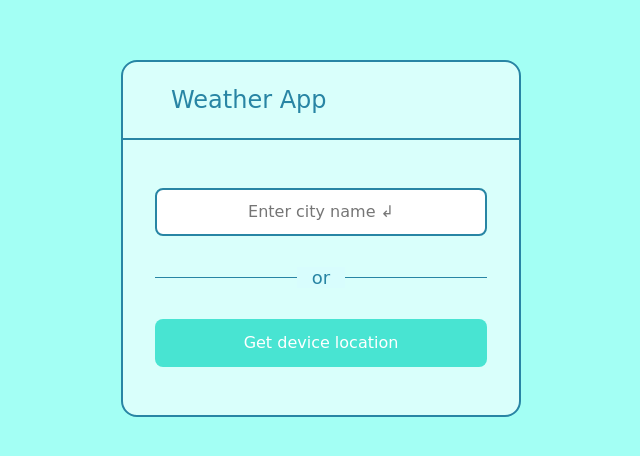
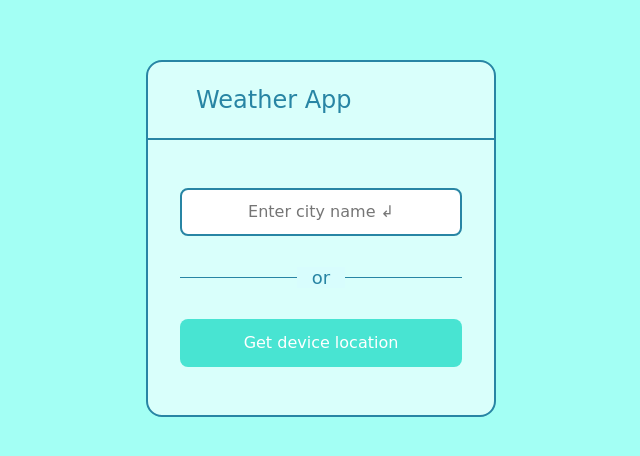
Before and after one commit to bogalingeswara/Weather-App, a plain HTML site: page index.html in a window 1280 px wide. Shown: the part 162-618 px from the top of the page, without its empty margins (319-959 px from the left). Drawn offline with nearby package versions, Linux system fonts and the light colour scheme; files whose address does not match are found by name.

Commit message:
second commit
changed the width for 400px to 350px

```diff
--- a/style.css
+++ b/style.css
@@ -26,7 +26,7 @@ body {
 .wrapper {
         background-color: var(--lightlight);
         /* padding: 2rem; */
-        width: 400px;
+        width: 350px;
         border: 2px solid var(--darkdark);
         border-radius: 1rem;
 }
```
